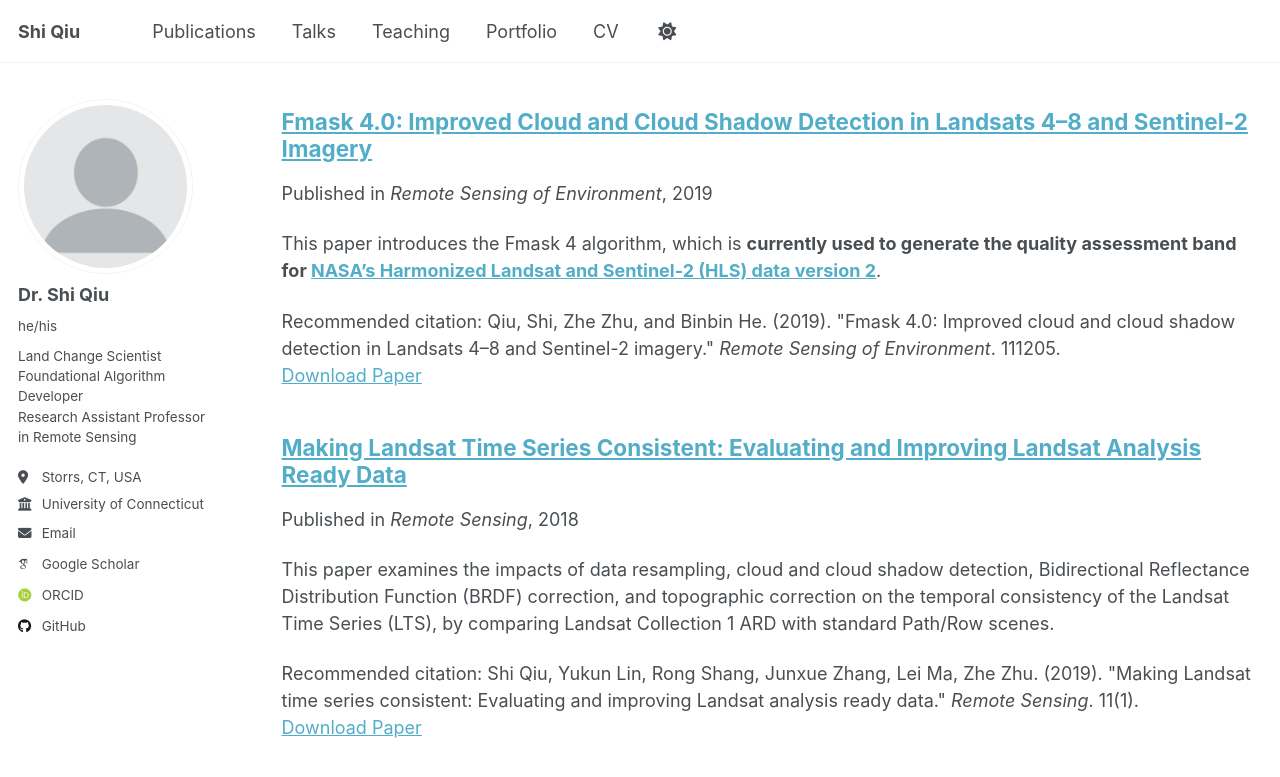
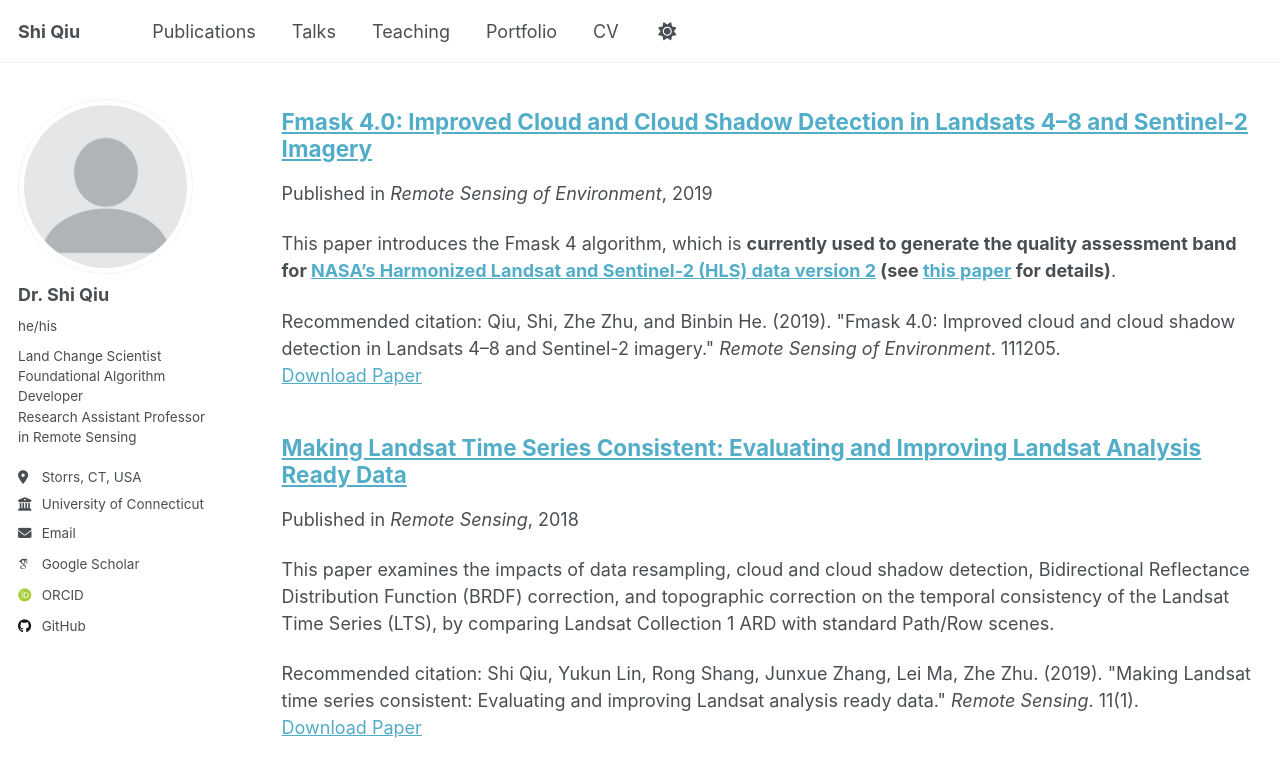
Before and after one commit to shi-eo/shi-eo.github.io, a Jekyll site: the page built from _pages/publications.html, in a window 1280 px wide and 900 px high, scrolled down 821 px. Shown: the top 777 px of the window. Built offline with Jekyll 4.4.1, drawn with Linux system fonts in a browser that asks for light colours; some web fonts are replaced; a script that is not in the unit is left out.

Commit message:
Update 2019-fmask4.md

```diff
--- a/_publications/2019-fmask4.md
+++ b/_publications/2019-fmask4.md
@@ -3,11 +3,11 @@ title: "Fmask 4.0: Improved Cloud and Cloud Shadow Detection in Landsats 4–8 a
 collection: publications
 category: manuscripts
 permalink: /publication/2019-fmask4
-excerpt: 'This paper introduces the Fmask 4 algorithm, which is <b>currently used to generate the quality assessment band for <a href="https://hls.gsfc.nasa.gov"> NASA’s Harmonized Landsat and Sentinel-2 (HLS) data version 2</a></b>.'
+excerpt: 'This paper introduces the Fmask 4 algorithm, which is <b>currently used to generate the quality assessment band for <a href="https://hls.gsfc.nasa.gov"> NASA’s Harmonized Landsat and Sentinel-2 (HLS) data version 2</a> (see <a href="https://doi.org/10.1016/j.rse.2025.114723">this paper</a> for details)</b>.'
 date: 2019-09-15
 venue: 'Remote Sensing of Environment'
 paperurl: 'http://shi-eo.github.io/files/2019-fmask4.pdf'
-github_url: 'https://github.com/GERSL/Fmask'
+githuburl: 'https://github.com/GERSL/Fmask'
 citation: 'Qiu, Shi, Zhe Zhu, and Binbin He. (2019). &quot;Fmask 4.0: Improved cloud and cloud shadow detection in Landsats 4–8 and Sentinel-2 imagery.&quot; <i>Remote Sensing of Environment</i>. 111205.'
 ---
 
```
